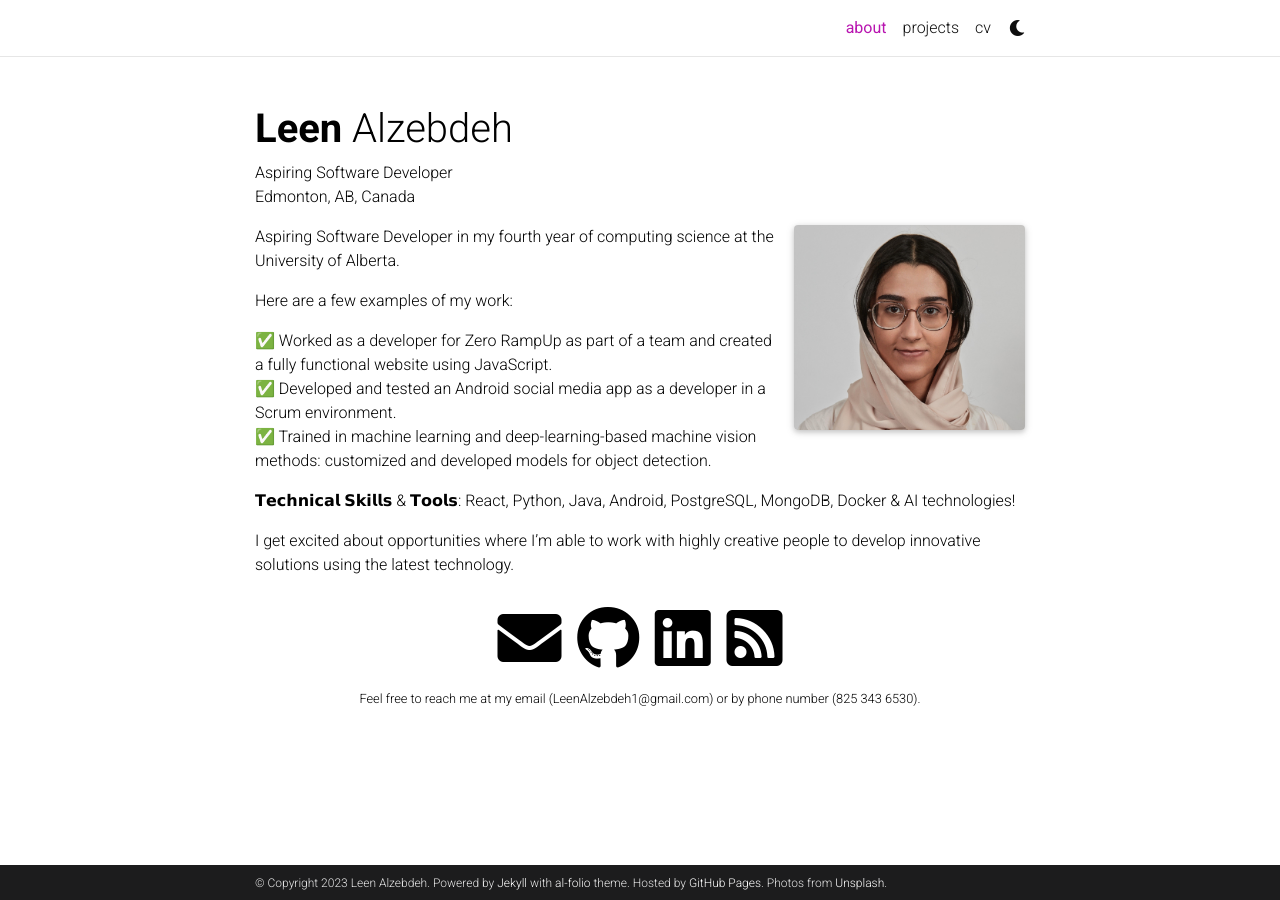
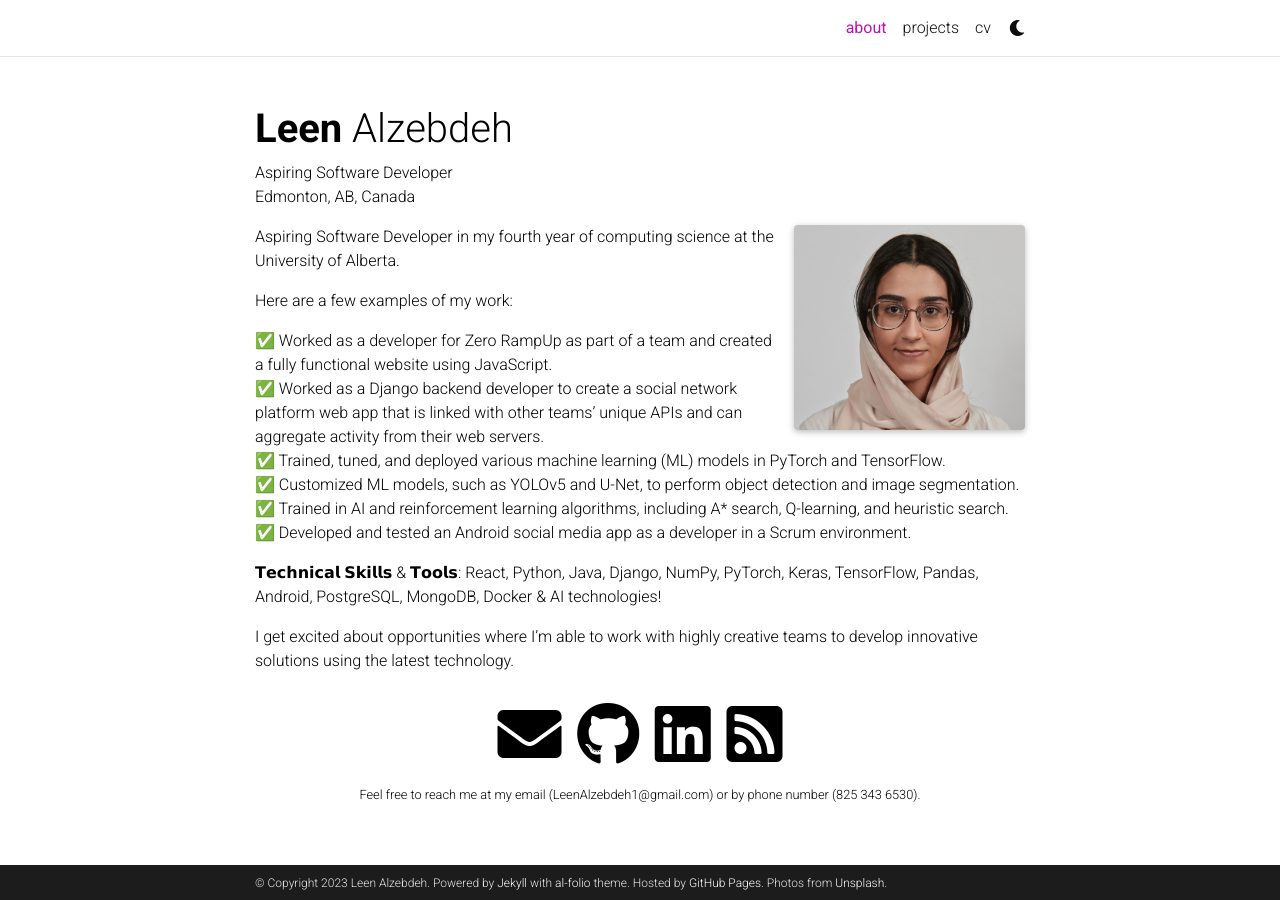
Before and after one commit to LeenZebdeh/LeenZebdeh.github.io, a Jekyll site: the page built from _pages/about.md, in a window 1280 px wide. Built offline with Jekyll 4.4.1, drawn with Linux system fonts in a browser that asks for light colours; comment, search, counter and statistics services are not loaded; a style sheet for code colours, icons or effects is not loaded.

Commit message:
about section

```diff
--- a/_data/cv.yml
+++ b/_data/cv.yml
@@ -73,7 +73,7 @@
       institution: CMPUT 404
       year: Winter 2023
       description:
-        - Worked in a team of 5 to create a blogging/social network platform web app that is linked with other teams’ unique APIs and can aggregate activity from their web server.
+        - Worked in a team of 5 to create a blogging/social network platform web app that is linked with other teams’ unique APIs and can aggregate activity from their web servers.
         - Was responsible for building the app’s backend and for linking our API with other teams’ APIs.
         - Wrote automatic unit test scripts in Django to validate new code functionality.
     - title: Android Developer
--- a/_pages/about.md
+++ b/_pages/about.md
@@ -9,9 +9,9 @@ profile:
   image: prof_pic.jpg
   image_circular: false # crops the image to make it circular
 
-news: false  # includes a list of news items
+news: false # includes a list of news items
 selected_papers: false # includes a list of papers marked as "selected={true}"
-social: true  # includes social icons at the bottom of the page
+social: true # includes social icons at the bottom of the page
 ---
 
 Aspiring Software Developer in my fourth year of computing science at the University of Alberta.
@@ -19,9 +19,12 @@ Aspiring Software Developer in my fourth year of computing science at the Univer
 Here are a few examples of my work:
 
 ✅ Worked as a developer for Zero RampUp as part of a team and created a fully functional website using JavaScript. <br>
+✅ Worked as a Django backend developer to create a social network platform web app that is linked with other teams’ unique APIs and can aggregate activity from their web servers.
+✅ Trained, tuned, and deployed various machine learning (ML) models in PyTorch and TensorFlow. <br>
+✅ Customized ML models, such as YOLOv5 and U-Net, to perform object detection and image segmentation. <br>
+✅ Trained in AI and reinforcement learning algorithms, including A\* search, Q-learning, and heuristic search. <br>
 ✅ Developed and tested an Android social media app as a developer in a Scrum environment. <br>
-✅ Trained in machine learning and deep-learning-based machine vision methods: customized and developed models for object detection.
 
-𝗧𝗲𝗰𝗵𝗻𝗶𝗰𝗮𝗹 𝗦𝗸𝗶𝗹𝗹𝘀 & 𝗧𝗼𝗼𝗹𝘀: React, Python, Java, Android, PostgreSQL, MongoDB, Docker & AI technologies!
+𝗧𝗲𝗰𝗵𝗻𝗶𝗰𝗮𝗹 𝗦𝗸𝗶𝗹𝗹𝘀 & 𝗧𝗼𝗼𝗹𝘀: React, Python, Java, Django, NumPy, PyTorch, Keras, TensorFlow, Pandas, Android, PostgreSQL, MongoDB, Docker & AI technologies!
 
-I get excited about opportunities where I'm able to work with highly creative people to develop innovative solutions using the latest technology.
+I get excited about opportunities where I'm able to work with highly creative teams to develop innovative solutions using the latest technology.
```
